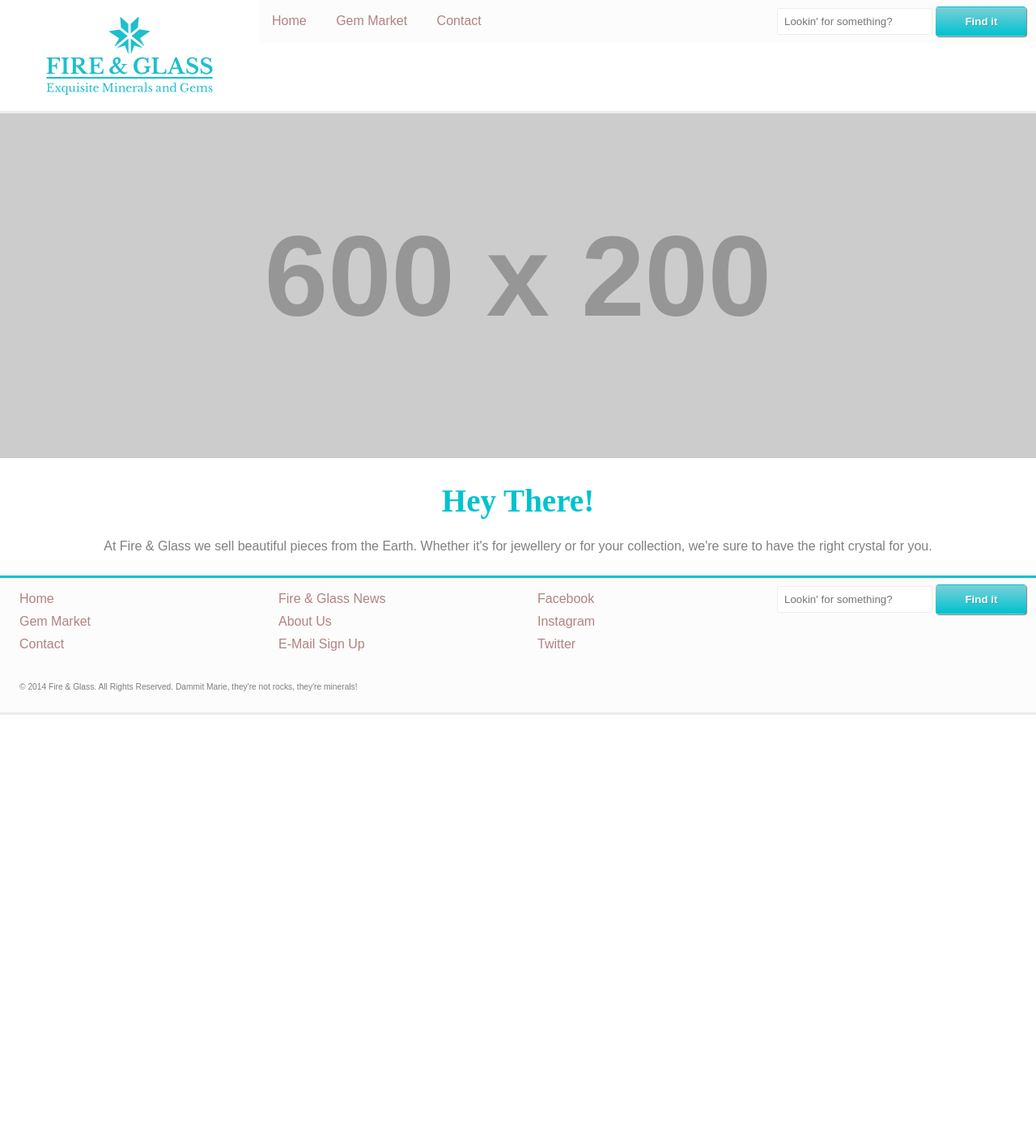
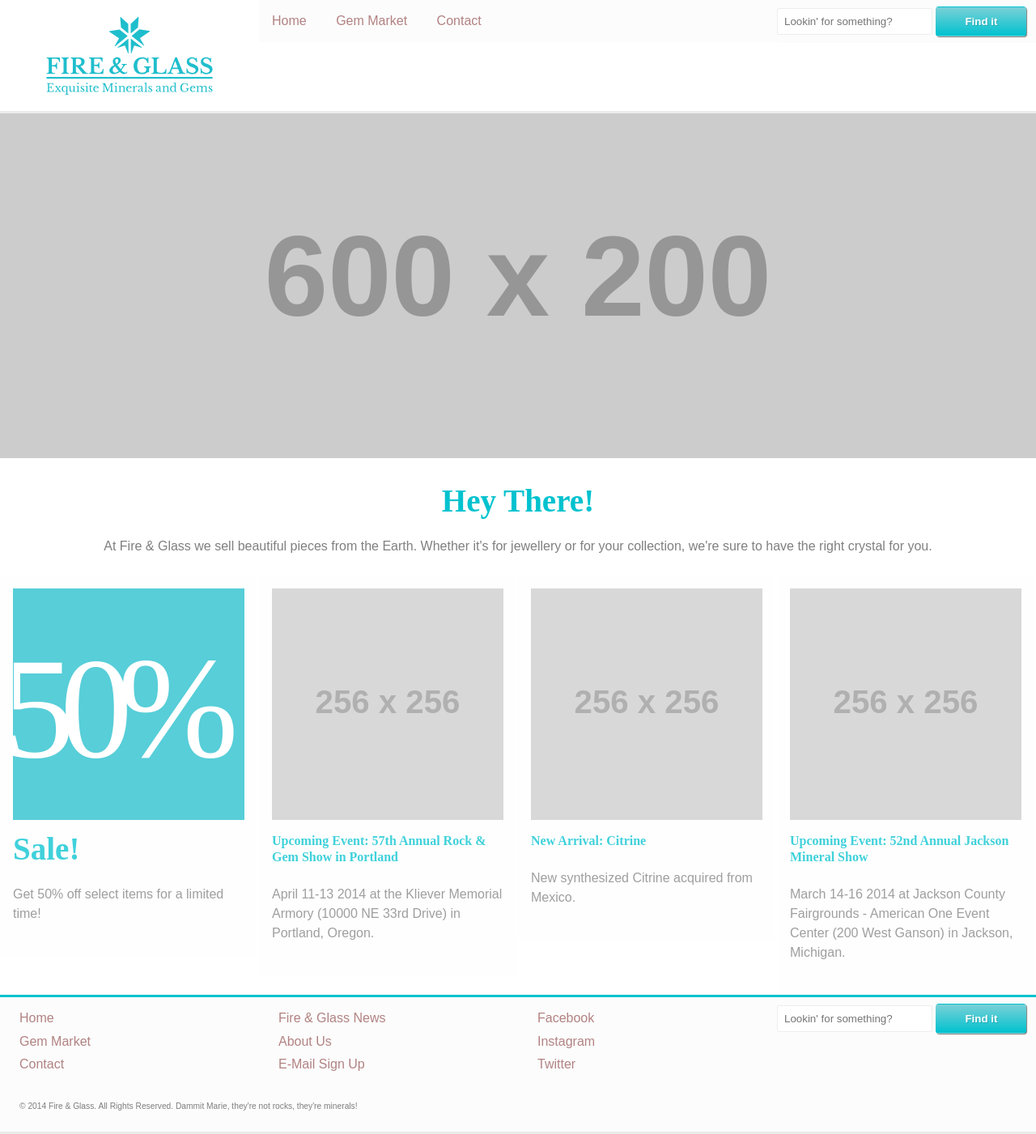
Before and after one commit to alkalinegenome/ecommerce-website, a Jekyll site: the page built from index.html, in a window 1280 px wide. Shown: the whole page at 81% size. Built offline with Jekyll 4.4.1, drawn with Linux system fonts in a browser that asks for light colours; Markdown is read by kramdown in place of the engine named in the settings; before the commit the page ends 900 px from its top, so only the background shows below that.

Commit message:
Added small promos.

```diff
--- a/_includes/css/promo-small.css
+++ b/_includes/css/promo-small.css
@@ -6,7 +6,6 @@
 	opacity: .75;
 	display:block;
 	margin: 0 auto;
-	width: 25%;
 }
 
 .promo-small:hover,
--- a/index.html
+++ b/index.html
@@ -9,3 +9,62 @@ layout: default
 		<h2>Hey There!</h2>
 		<p>At Fire &amp; Glass we sell beautiful pieces from the Earth. Whether it's for jewellery or for your collection, we're sure to have the right crystal for you.</p>
 	</div>
+
+	<div>
+		<div class="unit unit-s-1 unit-m-4-8 unit-l-2-8 unit-xl-2-8 promo-small">
+			<a href="#">
+				<div class="media">
+					<div class="media-img-stacked">
+						<img class="flex-img" src="{{site.baseurl}}/images/50-off.svg" alt="50 percent off select purchases">
+					</div>
+					<div class="media-body">
+						<h2 class="top-none">Sale!</h2>
+						<p>Get 50% off select items for a limited time!</p>
+					</div>
+				</div>
+			</a>
+		</div>
+
+		<div class="unit unit-s-1 unit-m-4-8 unit-l-2-8 unit-xl-2-8 promo-small">
+			<a href="#">
+				<div class="media">
+					<div class="media-img-stacked">
+						<img class="flex-img" src="http://placehold.it/256x256" alt="">
+					</div>
+					<div class="media-body">
+						<h2 class="top-none cell">Upcoming Event: 57th Annual Rock &amp; Gem Show in Portland</h2>
+						<p>April 11-13 2014 at the Kliever Memorial Armory (10000 NE 33rd Drive) in Portland, Oregon.</p>
+					</div>
+				</div>
+			</a>
+		</div>
+
+		<div class="unit unit-s-1 unit-m-4-8 unit-l-2-8 unit-xl-2-8 promo-small">
+			<a href="#">
+				<div class="media">
+					<div class="media-img-stacked">
+						<img class="flex-img" src="http://placehold.it/256x256" alt="New Citrine Samples">
+					</div>
+					<div class="media-body">
+						<h2 class="top-none cell">New Arrival: Citrine</h2>
+						<p>New synthesized Citrine acquired from Mexico.</p>
+					</div>
+				</div>
+			</a>
+		</div>
+
+		<div class="unit unit-s-1 unit-m-4-8 unit-l-2-8 unit-xl-2-8 promo-small">
+			<a href="#">
+				<div class="media">
+					<div class="media-img-stacked">
+						<img class="flex-img" src="http://placehold.it/256x256" alt="">
+					</div>
+					<div class="media-body">
+						<h2 class="top-none cell">Upcoming Event: 52nd Annual Jackson Mineral Show</h2>
+						<p>March 14-16 2014 at Jackson County Fairgrounds - American One Event Center (200 West Ganson) in Jackson, Michigan.</p>
+					</div>
+				</div>
+			</a>
+		</div>
+
+	</div>
```
